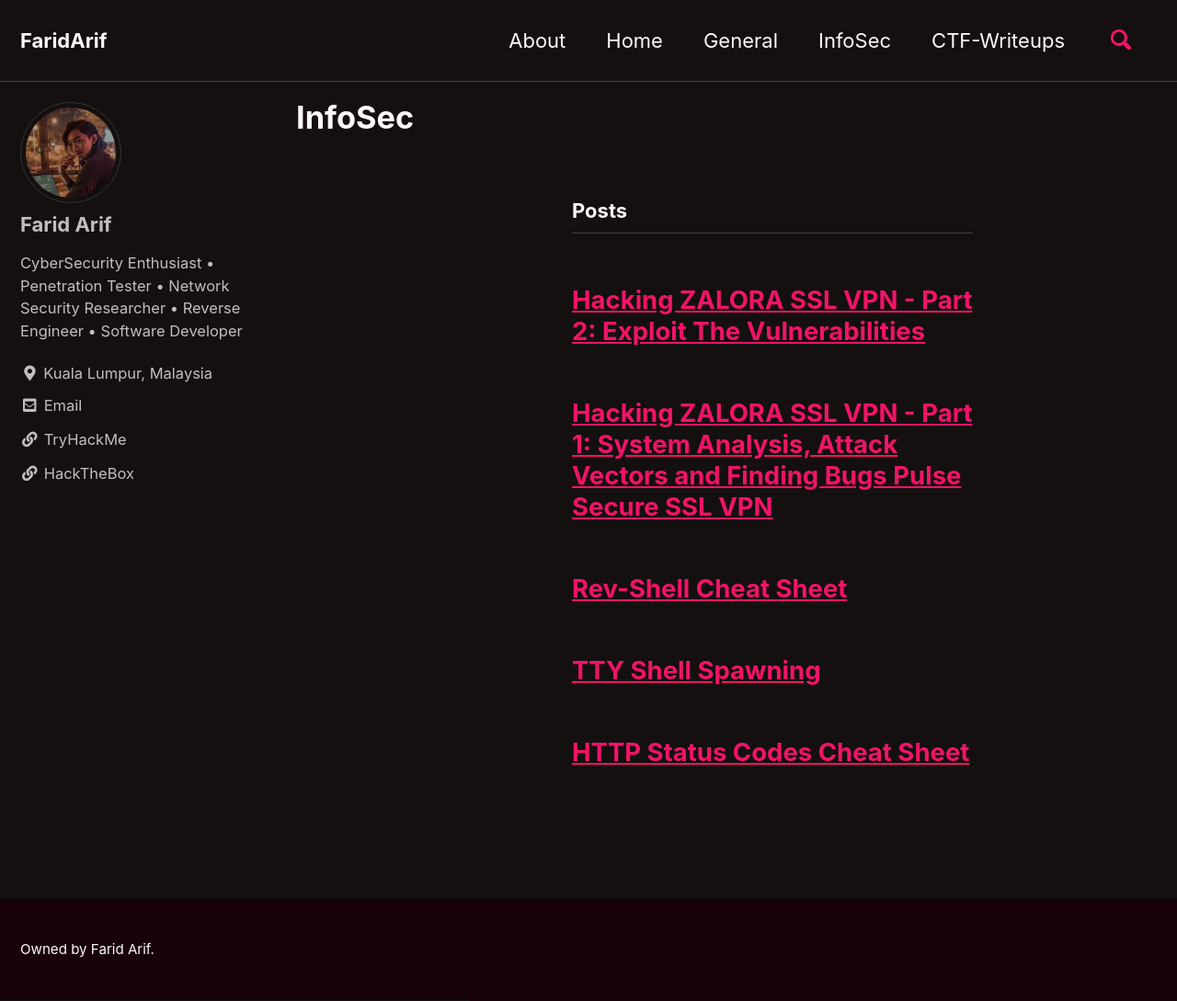
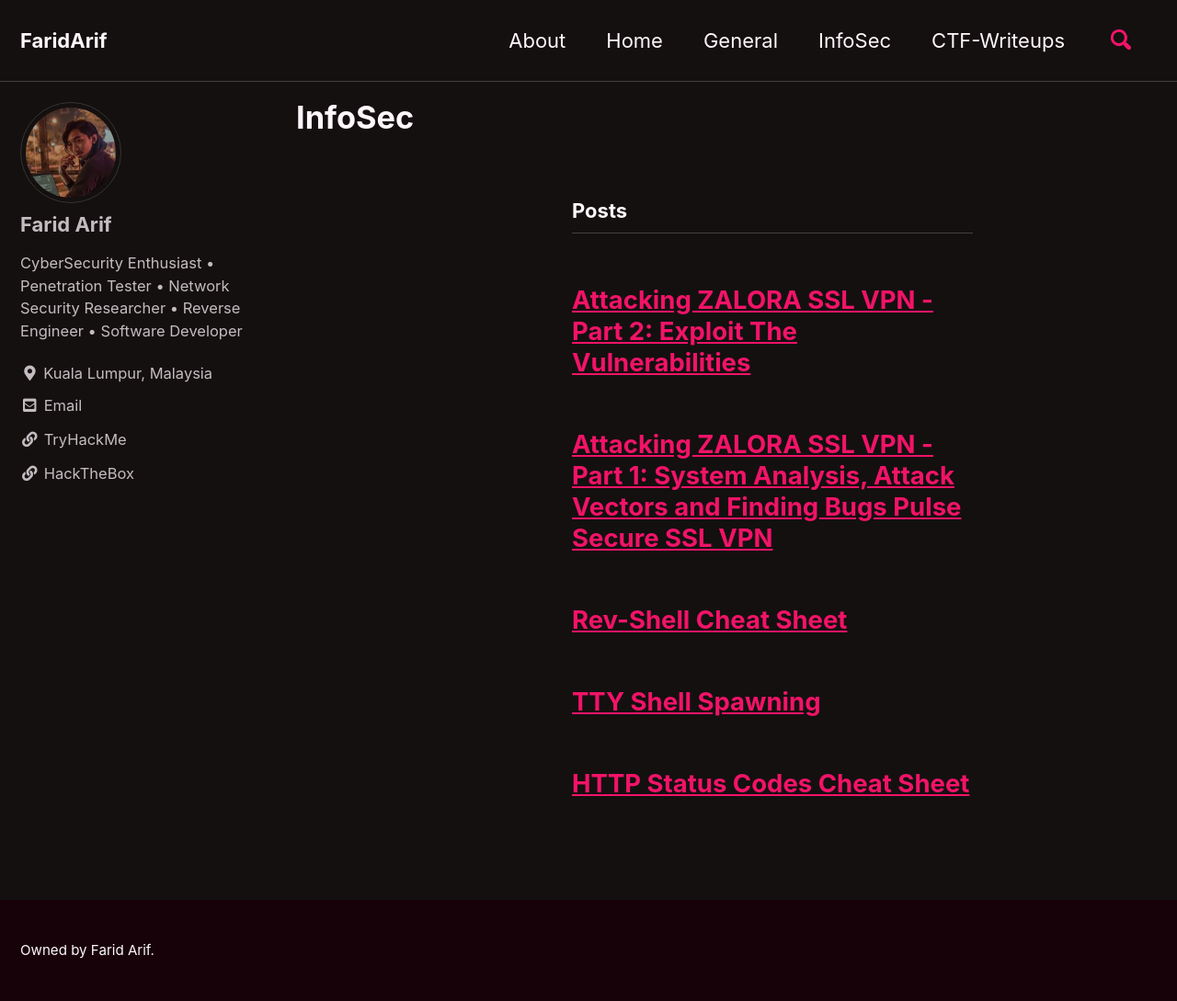
Before and after one commit to faridarif/faridarif.github.io, a Jekyll site: the page built from _pages/infosec.md, in a window 1280 px wide and 1089 px high. Shown: the whole window at 92% size. Built offline with Jekyll 4.4.1, drawn with Linux system fonts in a browser that asks for light colours; cached includes are drawn as plain includes.

Commit message:
Update infosec.md

```diff
--- a/_pages/infosec.md
+++ b/_pages/infosec.md
@@ -12,7 +12,7 @@ author_profile: true
   <div class="list__item">
    <article class="archive__item" itemscope="" itemtype="https://schema.org/CreativeWork">
     <h2 class="archive__item-title no_toc" itemprop="headline">
-     <a href="/infosec/hacking-zalora-ssl-vpn-part-2-exploit-the-vulnerabilities/" rel="permalink">Hacking ZALORA SSL VPN - Part 2: Exploit The Vulnerabilities</a>
+     <a href="/infosec/attacking-ssl-vpn-part-2-exploit-the-vulnerabilities/" rel="permalink">Attacking ZALORA SSL VPN - Part 2: Exploit The Vulnerabilities</a>
     </h2>
     <p class="archive__item-excerpt" itemprop="description"></p>
    </article>
@@ -20,7 +20,7 @@ author_profile: true
   <div class="list__item">
    <article class="archive__item" itemscope="" itemtype="https://schema.org/CreativeWork">
     <h2 class="archive__item-title no_toc" itemprop="headline">
-     <a href="/infosec/hacking-zalora-ssl-vpn-part-1-system-analysis-attack-vectors-and-finding-bugs-pulse-secure-ssl-vpn/" rel="permalink">Hacking ZALORA SSL VPN - Part 1: System Analysis, Attack Vectors and Finding Bugs Pulse Secure SSL VPN</a>
+     <a href="/infosec/attacking-ssl-vpn-part-1-system-analysis-attack-vectors-and-finding-bugs-pulse-secure-ssl-vpn/" rel="permalink">Attacking ZALORA SSL VPN - Part 1: System Analysis, Attack Vectors and Finding Bugs Pulse Secure SSL VPN</a>
     </h2>
     <p class="archive__item-excerpt" itemprop="description"></p>
    </article>
```
